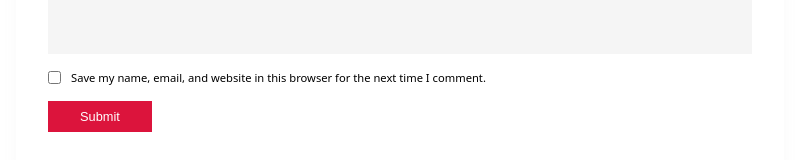
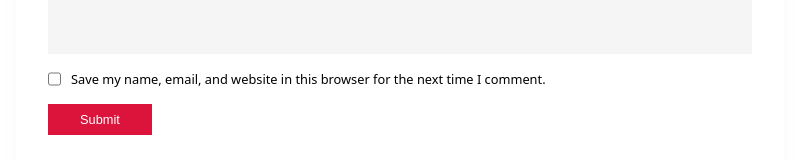
Before and after one commit to sebbejuh/Gruppuppgift-js3, a React (Vite) app in the folder Frontend/: page /contact in a window 1280 px wide. Shown: the part 419-579 px from the top of the page, without its empty margins (240-1041 px from the left). Built offline with nearby package versions, Linux system fonts and the light colour scheme.

Commit message:
changed font size for checkbox label

```diff
--- a/Frontend/src/App.css
+++ b/Frontend/src/App.css
@@ -120,7 +120,7 @@
   gap: 10px;
 }
 .contact-form-box .contact-form .contact-checkbox label {
-  font-size: 0.7rem;
+  font-size: 0.8rem;
   cursor: pointer;
 }
 .contact-form-box .contact-form .contact-checkbox input[type=checkbox] {
--- a/Frontend/src/assets/_contact.scss
+++ b/Frontend/src/assets/_contact.scss
@@ -66,7 +66,7 @@
             gap: 10px;
 
             label {
-                font-size: 0.7rem;
+                font-size: 0.8rem;
                 cursor: pointer;
             }
 
```
